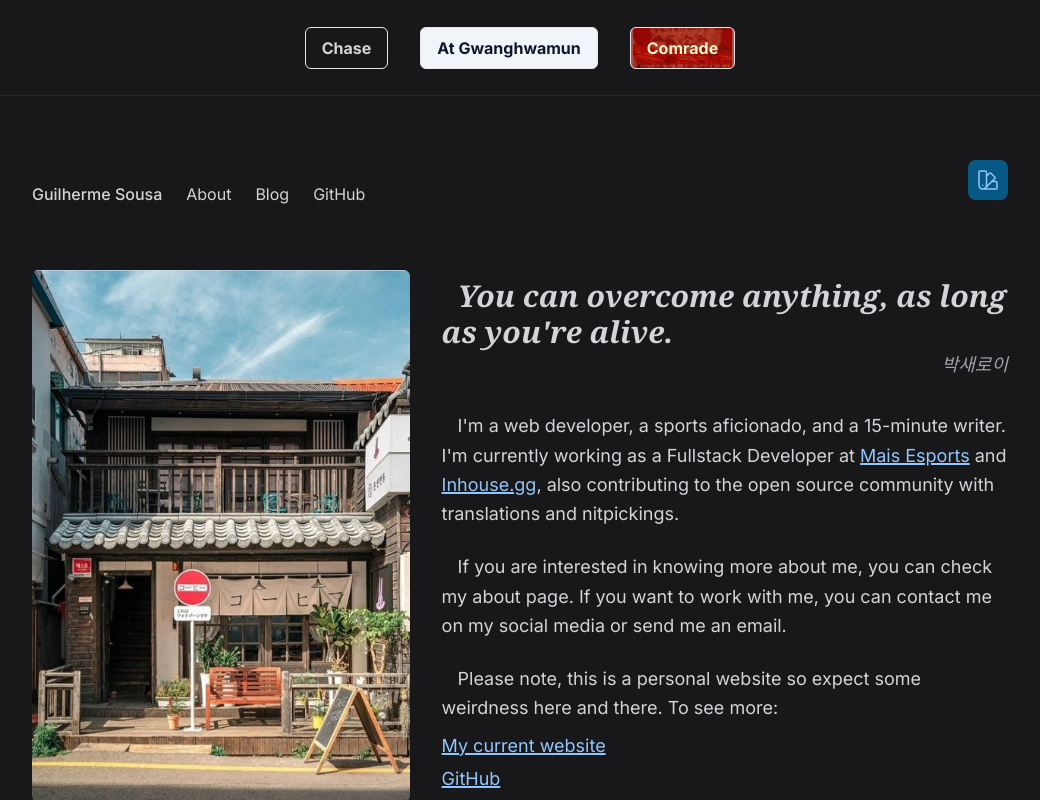
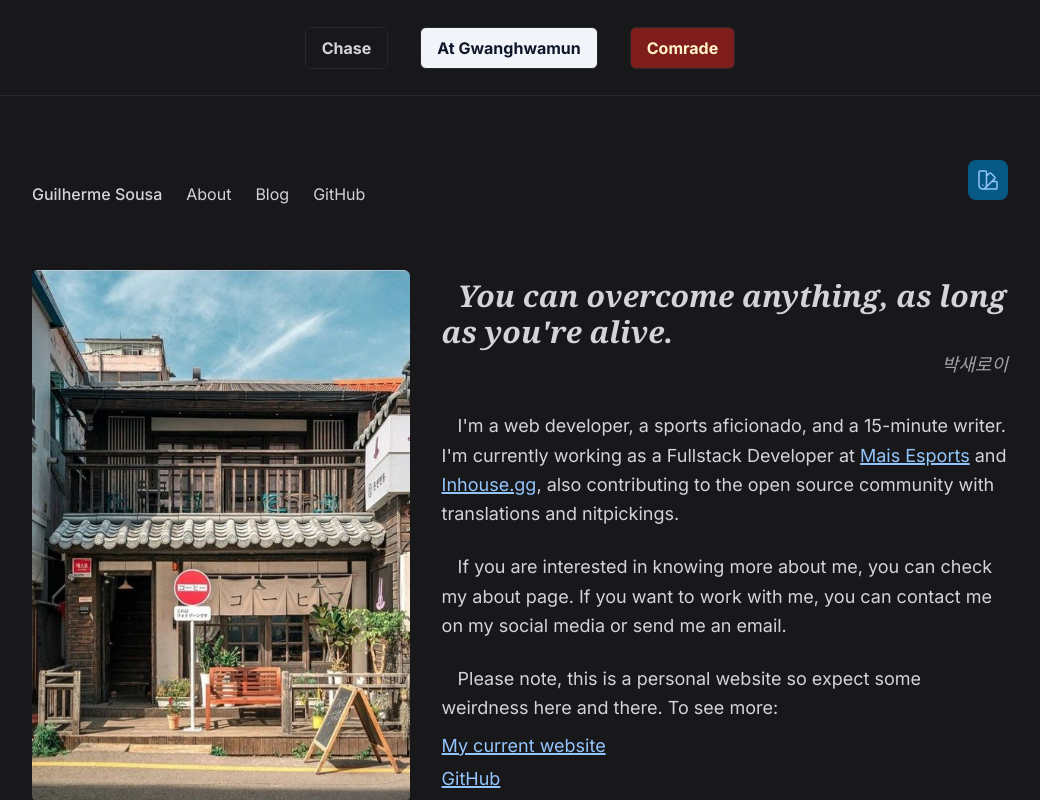
Before and after one commit to guilherssousa/svelte.guilherssousa.dev, a SvelteKit app: page / in a window 1280 px wide. Both pictures are taken after a click on the button 1108 px from the left and 84 px from the top of the page. Shown: the top 800 px of the page, without its empty margins (120-1160 px from the left). Built offline with nearby package versions, Linux system fonts and the light colour scheme; a web font is replaced by a local one.

Commit message:
update some styles

```diff
--- a/src/app.scss
+++ b/src/app.scss
@@ -10,11 +10,11 @@ a[target='_blank'].link {
 	@apply bg-slate-100 text-slate-900;
 
 	.primary {
-		@apply text-blue-900;
+		@apply text-blue-500;
 	}
 
 	.slightly-primary {
-		@apply bg-sky-400;
+		@apply bg-sky-300;
 	}
 
 	.theme-border {
@@ -55,12 +55,6 @@ a[target='_blank'].link {
 }
 
 .comrade-theme {
-	background-image: url('/mels.jpg');
-	background-repeat: no-repeat;
-	background-size: cover;
-	background-blend-mode: soft-light;
-	background-position: center;
-
 	@apply bg-red-900 text-amber-100;
 
 	.primary {
@@ -79,7 +73,7 @@ a[target='_blank'].link {
 		@apply bg-red-800 border-orange-800;
 
 		.spotlight-description {
-			@apply text-amber-400;
+			@apply text-orange-300;
 		}
 	}
 }
--- a/src/routes/+layout.svelte
+++ b/src/routes/+layout.svelte
@@ -60,7 +60,7 @@
 			<div class="max-w-screen-lg mx-auto flex gap-x-8">
 				{#each Object.values(themes) as themeSample}
 					<button
-						class="{themeSample.class} px-4 py-2 border rounded-md font-bold"
+						class="{themeSample.class} px-4 py-2 border theme-border rounded-md font-bold"
 						on:click={() => handleThemeChange(themeSample.id)}
 					>
 						{themeSample.name}
```
